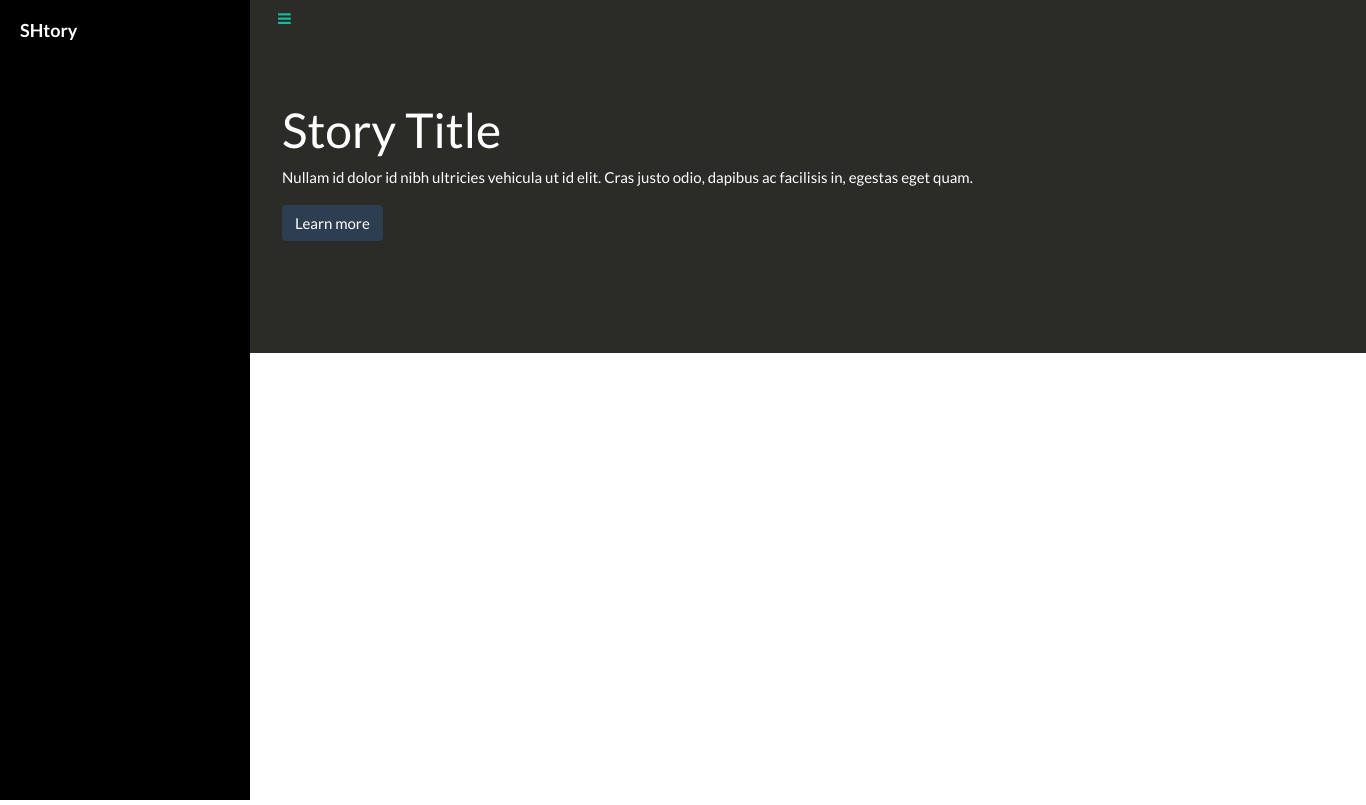
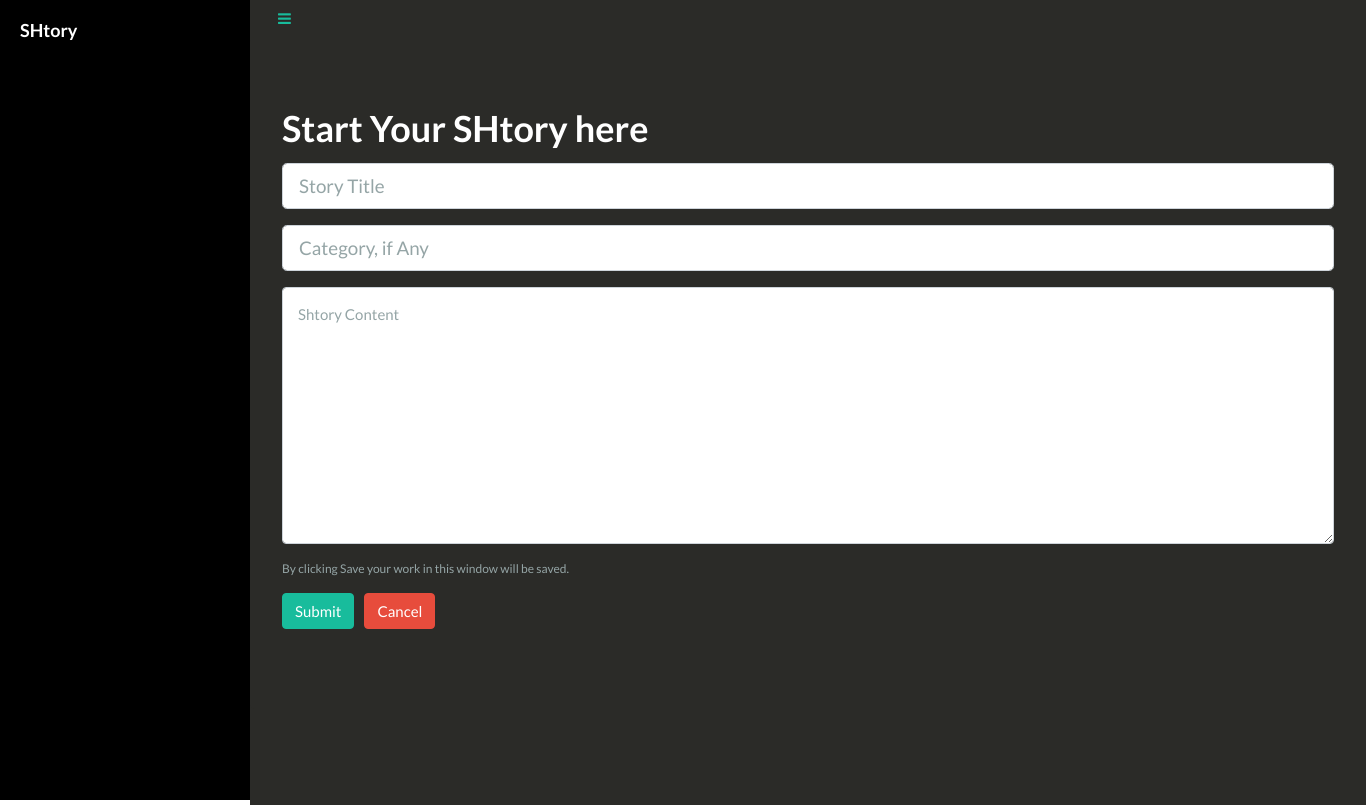
Before and after one commit to Udipto-Goswami/Shtory, an Electron app: page mainWindow.html in a window 1366 px wide. Drawn offline with nearby package versions, Linux system fonts and the light colour scheme; no server answers; files whose address does not match are found by name.

Commit message:
Update mainWindow.html

```diff
--- a/mainWindow.html
+++ b/mainWindow.html
@@ -10,7 +10,7 @@
     <link rel="stylesheet" href="assets/css/styles.min.css">
 </head>
 
-<body>
+<body style="overflow: hidden">
     <div id="wrapper">
         <div id="sidebar-wrapper">
             <ul class="sidebar-nav">
@@ -21,11 +21,21 @@
         <div class="page-content-wrapper">
             <div class="container-fluid coloring-black"><a class="btn btn-link" role="button" href="#menu-toggle" id="menu-toggle"><i class="fa fa-bars"></i></a>
                 <div class="row">
-                    <div class="col-md-12 custom_col">
+                    <div class="col-md-12 custom_col" style="height: 768px" >
                         <div class="jumbotron custom-color">
-                            <h1>Story Title</h1>
-                            <p>Nullam id dolor id nibh ultricies vehicula ut id elit. Cras justo odio, dapibus ac facilisis in, egestas eget quam.</p>
-                            <p><a class="btn btn-primary" role="button" href="#">Learn more</a></p>
+                            <form>
+    <div class="form-group">
+    <label style="font-size:36px;"><strong>Start Your SHtory here</strong></label><input type="text" placeholder="Story Title" class="form-control form-control-lg" /></div>
+    <div class="form-group">
+
+    	<input type="text" placeholder="Category, if Any" class="form-control form-control-lg" /></div>
+    <div class="form-group">
+    	<textarea placeholder="Shtory Content" rows="10" cols="30" class="form-control" style="width:100%;padding:15px;"></textarea></div><small class="form-text text-muted" style="margin-bottom:15px;">By clicking Save your work in this window will be saved.</small>
+    <div
+        class="form-group">
+        <p><input type="submit" value="Submit" class="btn btn-success" role="button" href="#"/><input type="reset" class="btn btn-danger" role="button" href="#" style="margin-left:10px;" value="Cancel"/></p>
+        </div>
+</form>
                         </div>
                     </div>
                 </div>
```
